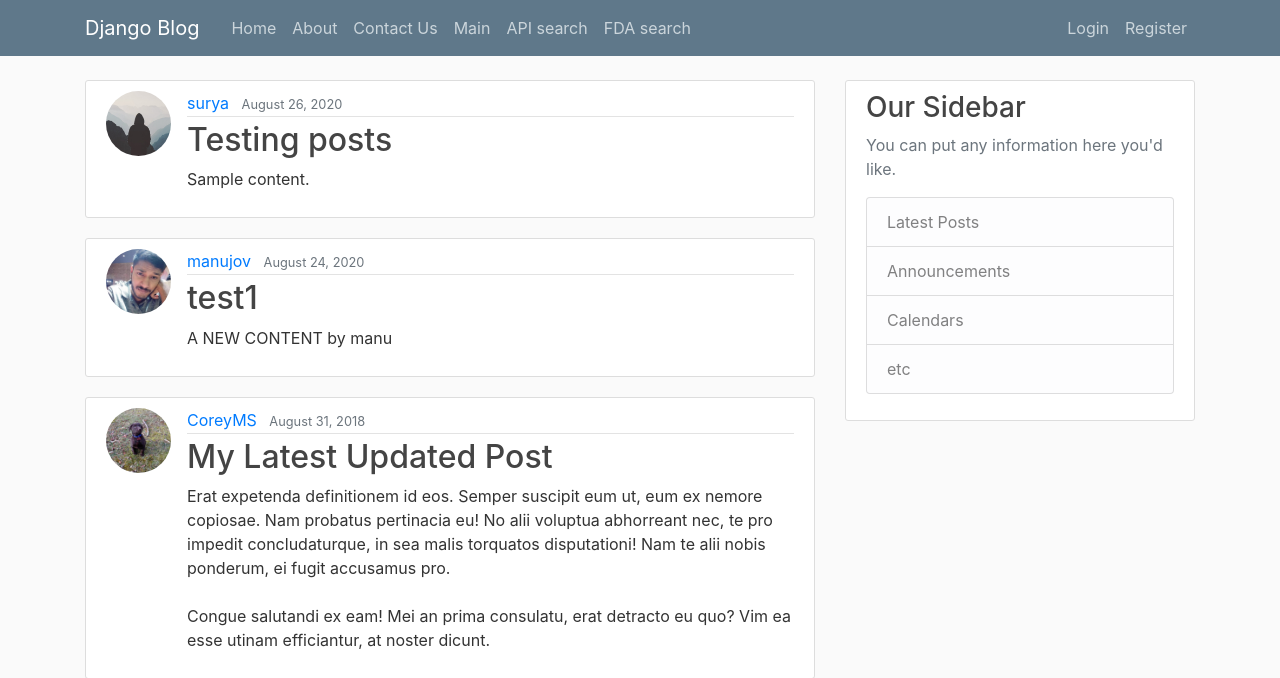
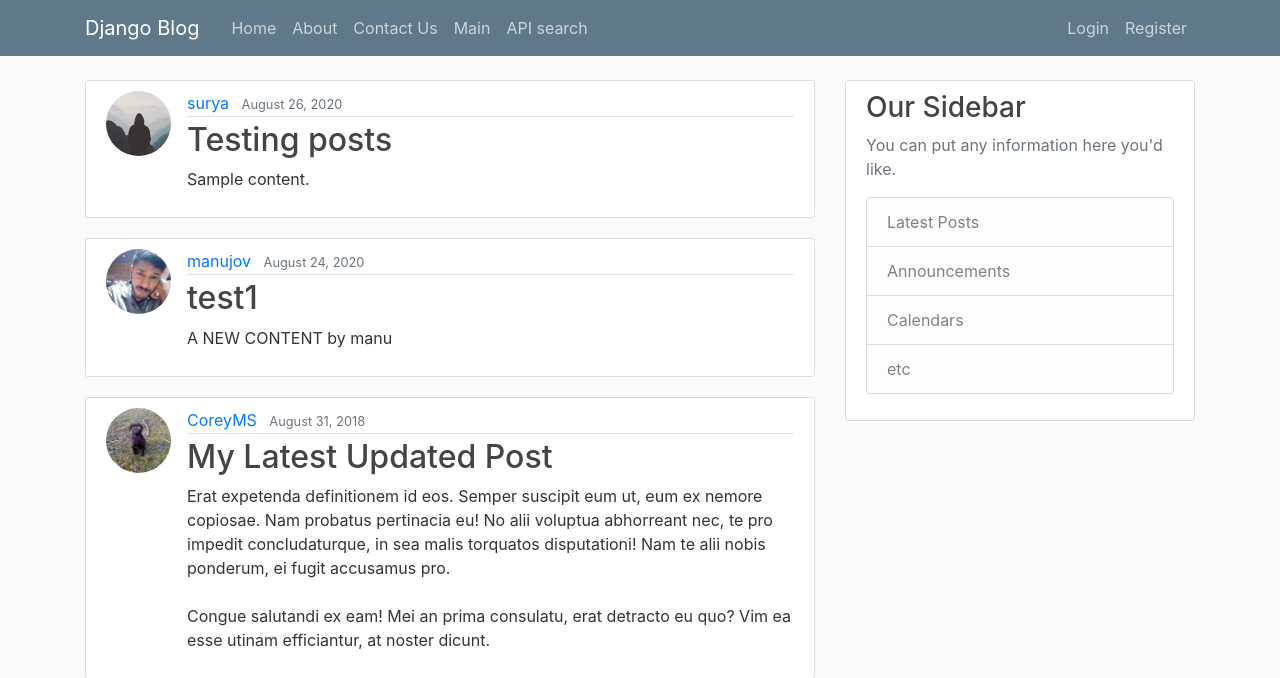
Before and after one commit to Omaraghaa/project123, a Django app: page / in a window 1280 px wide. Shown: the top 678 px of the page. Run offline with Django 3.2, Linux system fonts and the light colour scheme; data comes from the database, SQL or seed files in the repository; both versions use the stored data as it was after the commit; some libraries are stand-ins or nearby versions.

Commit message:
bug fix after fda api

```diff
--- a/blog/templates/blog/base.html
+++ b/blog/templates/blog/base.html
@@ -33,7 +33,7 @@
                         <a class="nav-item nav-link" href="{% url 'blog-contact' %}">Contact Us</a>
                         <a class="nav-item nav-link" href="{% url 'blog-xhome' %}">Main</a>
                         <a class="nav-item nav-link" href="{% url 'index' %}">API search</a>
-                        <a class="nav-item nav-link" href="{% url 'FDA' %}">FDA search</a>
+
                     </div>
                     <!-- Navbar Right Side -->
                     <div class="navbar-nav">
```
Also changed, not shown: db.sqlite3.
